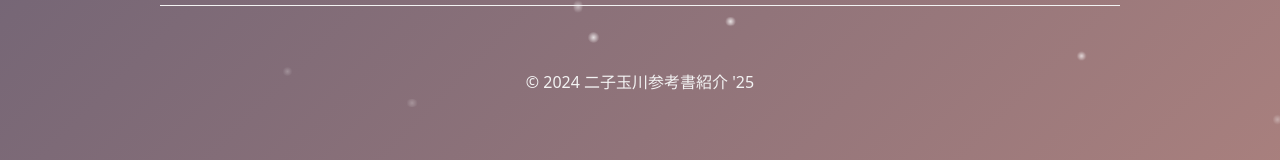
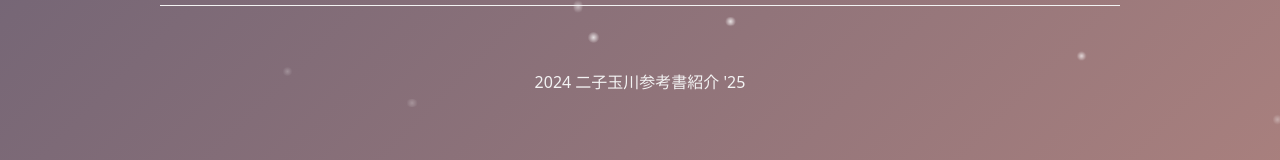
Before and after one commit to mon226/textBook, a Next.js app: page / in a window 1280 px wide. Shown: the part 6550-6710 px from the top of the page. Built offline with nearby package versions, Linux system fonts and the light colour scheme.

Commit message:
copyマーク削除

```diff
--- a/app/components/footer.tsx
+++ b/app/components/footer.tsx
@@ -49,7 +49,7 @@ const Footer = () => {
           </div>
         </div>
         <div className="mt-[5vw] pt-[5vw] border-t border-gray-light text-center">
-          <p className="text-secondary px-[3vw]" style={{ fontSize: 'clamp(0.875rem, 2vw, 1rem)' }}>&copy; 2024 二子玉川参考書紹介 &apos;25</p>
+          <p className="text-secondary px-[3vw]" style={{ fontSize: 'clamp(0.875rem, 2vw, 1rem)' }}>2024 二子玉川参考書紹介 &apos;25</p>
         </div>
       </div>
     </footer>
```
